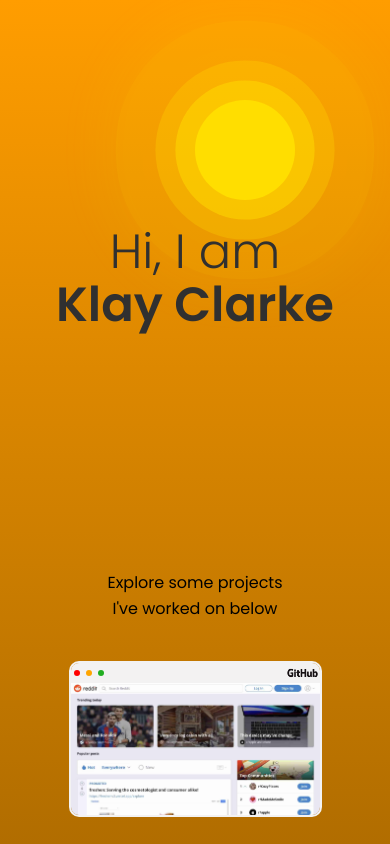
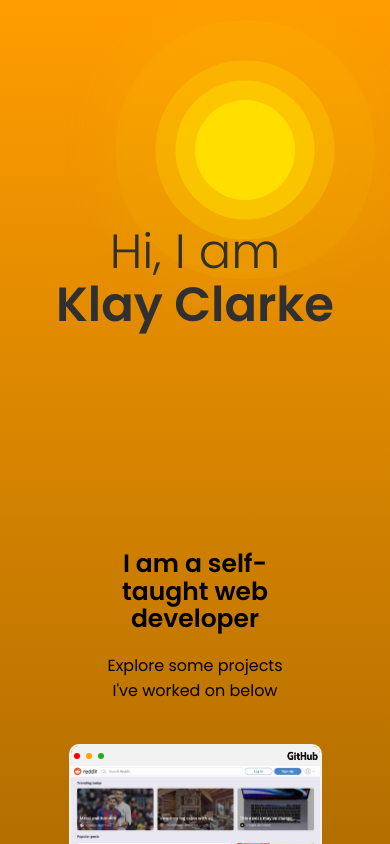
Before and after one commit to KlayClarke/personal_website_2.0, a React (Create React App) app: page / in a window 390 px wide. Shown: the top 844 px of the page. Built offline with nearby package versions, Linux system fonts and the light colour scheme.

Commit message:
hide only part of portfolio header text on smaller screens

```diff
--- a/src/App.css
+++ b/src/App.css
@@ -300,7 +300,7 @@ a {
   }
 }
 @media (max-width: 800px) {
-  .portfolio__title {
+  .portfolio__title span {
     display: none;
   }
 }
--- a/src/components/portfolio/Portfolio.tsx
+++ b/src/components/portfolio/Portfolio.tsx
@@ -9,8 +9,11 @@ const Portfolio: React.FC<PortfolioProps> = () => {
     <div className="portfolio" id="portfolio">
       <div className="portfolio__texts">
         <h1 className="portfolio__title header">
-          I am a self-taught web developer embracing the cycle of learning,
-          trying and failing until I succeed.
+          I am a self-taught web developer{" "}
+          <span>
+            {" "}
+            embracing the cycle of learning, trying and failing until I succeed.
+          </span>
         </h1>
         <p className="portfolio__description">
           Explore some projects I've worked on below
```
